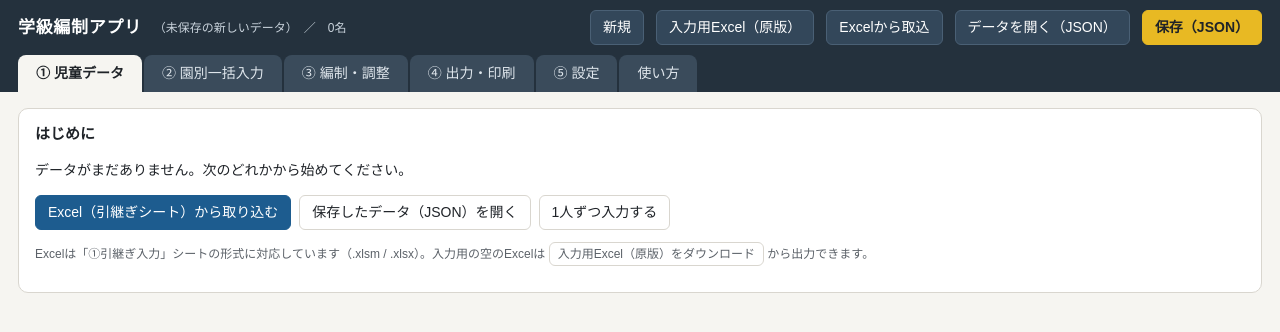
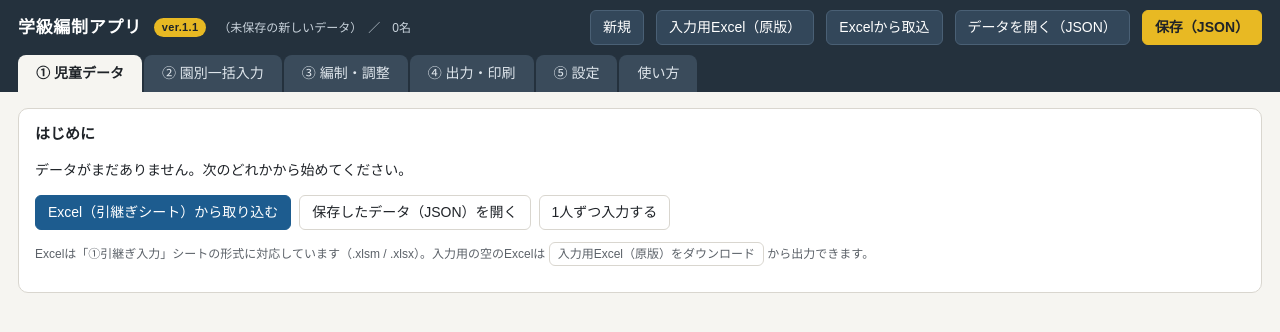
Before and after one commit to siro9ma29/gakkyu-hensei, a plain HTML site: page index.html in a window 1280 px wide. Drawn offline with Linux system fonts and the light colour scheme.

Commit message:
バージョン表示（ver.1.1）を追加
Co-Authored-By: Claude Opus 5.5 <noreply@anthropic.com>
Claude-Session: https://claude.ai/code/session_01RLuUhEzr3HwyCySgquGfRt

```diff
--- a/index.html
+++ b/index.html
@@ -25,6 +25,7 @@ input[type=text],input[type=number],input[type=date],select,textarea{border:1px
 textarea{width:100%;min-height:54px;resize:vertical}
 .top{display:flex;align-items:center;gap:12px;padding:10px 18px;background:#24313d;color:#fff;flex-wrap:wrap}
 .top h1{font-size:17px;margin:0;font-weight:700;letter-spacing:.04em}
+.top .ver{font-size:11px;font-weight:700;letter-spacing:.03em;padding:1px 8px;border-radius:10px;background:#e8b923;color:#1f2328;cursor:default}
 .top .file{font-size:12px;color:#c9d3dc}
 .top .dirty{color:#ffd84d;font-weight:700}
 .top .sp{flex:1}
@@ -173,6 +174,7 @@ table.pt td.c,table.pt th.c{text-align:center}
 <body>
 <header class="top">
   <h1>学級編制アプリ</h1>
+  <span class="ver" id="verBadge"></span>
   <span class="file" id="fileInfo">データ未読込</span>
   <span class="sp"></span>
   <button id="btnNew">新規</button>
@@ -199,7 +201,7 @@ table.pt td.c,table.pt th.c{text-align:center}
 <script>
 'use strict';
 /* =====================================================================
-   学級編制アプリ  ver.1.0
+   学級編制アプリ  ver.1.1
    ・データは JSON ファイルで保存（ブラウザ内には保存しない）
    ・判定ルールは「就学前引継ぎ 聞き取りシート」の【聞き取り後の処理】に準拠
      配慮レベル  ：A行動・発達(8)＋B生活面(5)＋Cトラブル傾向 の ◎の数
@@ -209,7 +211,8 @@ table.pt td.c,table.pt th.c{text-align:center}
    ・「離したほうがよい子」は絶対条件、「仲の良い子」はできれば同じ学級
    ===================================================================== */
 
-const APP_VERSION = '1.0';
+const APP_VERSION = '1.1';
+const APP_UPDATED = '2026-10-13';
 const MARKS = ['', 'なし', '○', '◎'];
 const MARK_CLASS = {'':'blank','なし':'none','○':'sgl','◎':'dbl'};
 const A_ITEMS = [
@@ -1239,7 +1242,7 @@ function renderHelp(v){
     <tr><th>確定レベル</th><td>シートの「配慮レベル（確定）」「保護者対応レベル（確定）」が新しい自動判定と違う場合は、確定値として引き継ぎます。</td></tr>
     <tr><th>人間関係</th><td>氏名を名簿と照合します（全角・半角スペースや 邉／辺、髙／高 などの違いは同じとみなします）。照合できなかった名前は①児童データの上部に一覧で出ます。</td></tr>
   </table>
-  <p class="muted">学級編制アプリ ver.${APP_VERSION}　／　インターネット接続なしで動作します（Microsoft Edge・Google Chrome 推奨）。</p></div>`;
+  <p class="muted">学級編制アプリ ver.${APP_VERSION}（${APP_UPDATED} 更新）　／　インターネット接続なしで動作します（Microsoft Edge・Google Chrome 推奨）。</p></div>`;
 }
 
 /* =====================================================================
@@ -1339,6 +1342,7 @@ $('#fileJson').onchange=async e=>{
   try{ loadJson(await f.text(), f.name); tab='data'; render(); toast('読み込みました：'+f.name); }
   catch(err){ alert('読み込みに失敗しました：\n'+err.message); }
 };
+{ const vb=$('#verBadge'); vb.textContent='ver.'+APP_VERSION; vb.title='学級編制アプリ ver.'+APP_VERSION+'（'+APP_UPDATED+' 更新）'; }
 window.addEventListener('beforeunload',e=>{ if(dirty && S.students.length){ e.preventDefault(); e.returnValue=''; } });
 render();
 </script>
```
Also changed, not shown: 1 other file.
